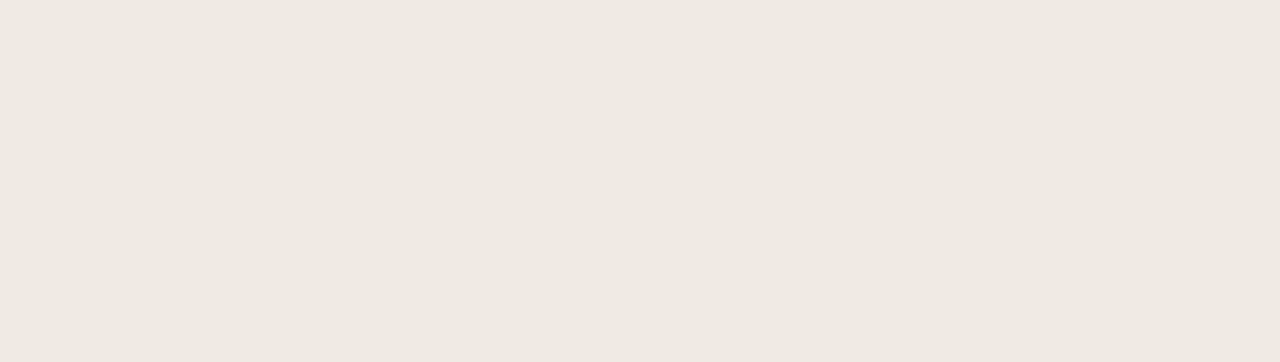
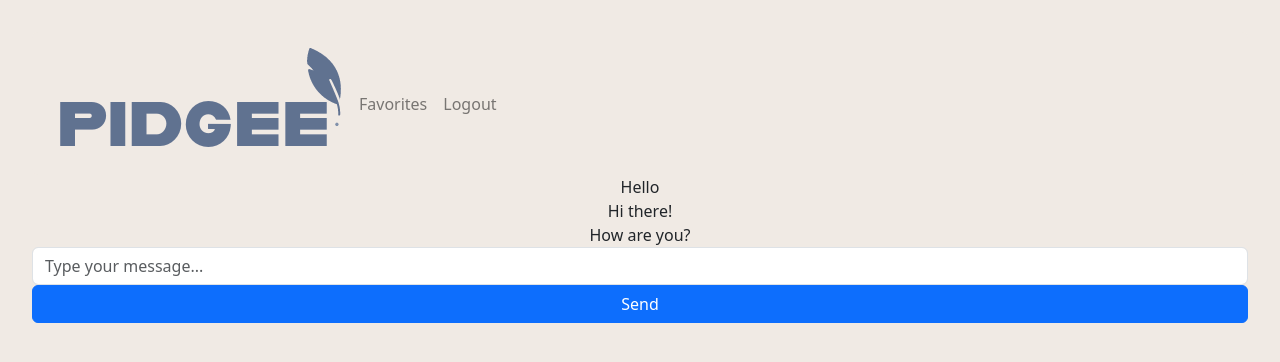
Before and after one commit to julianlosak/Pidgee, a React (Vite) app in the folder client/: page /chat in a window 1280 px wide. Before the commit this address had no page. Shown: the top 362 px of the page. Built offline with nearby package versions, Linux system fonts and the light colour scheme.

Commit message:
Added chat route and .jsx to repo for front end logic

```diff
--- a/client/src/App.jsx
+++ b/client/src/App.jsx
@@ -4,6 +4,7 @@ import {BrowserRouter, Routes, Route} from 'react-router-dom'
 import './App.css'
 import Home from './pages/home'
 import Login from './pages/login'
+import SelectedChat from './pages/selectedChat'
 
 function App() {
 
@@ -15,6 +16,7 @@ function App() {
         <Route index element={<Home />}/>
         <Route path='/home' element={<Home />}/>
         <Route path='/login' element={<Login />}/>
+        <Route path='/chat' element={<SelectedChat />}/>
         </Routes>
       </BrowserRouter>
     </div>
--- a/client/src/components/login/login.css
+++ b/client/src/components/login/login.css
@@ -1,43 +1,43 @@
-.login-btn:hover{
-    width:50%;
-    background-color:#c9d1d8;
-    color:#60718f;
-    border:#60718f
+.login-btn:hover {
+  width: 50%;
+  background-color: #c9d1d8;
+  color: #60718f;
+  border: #60718f;
 }
 
-.create-account-btn:hover{
-    width:50%;
-    background-color:#f4d3d1;
-    color:#60718f;
-    border:#60718f
+.create-account-btn:hover {
+  width: 50%;
+  background-color: #f4d3d1;
+  color: #60718f;
+  border: #60718f;
 }
 
-.login-btn{
-    width:50%;
-    background-color:#60718f;
-    color:#f4d3d1;
-    border:#60718f;
-    box-shadow:none;
+.login-btn {
+  width: 50%;
+  background-color: #60718f;
+  color: #f4d3d1;
+  border: #60718f;
+  box-shadow: none;
 }
 
-.create-account-btn{
-    width:50%;
-    background-color:#F5BBB8;
-    color:white;
-    border:#F5BBB8;
-    box-shadow:none;
+.create-account-btn {
+  width: 50%;
+  background-color: #f5bbb8;
+  color: white;
+  border: #f5bbb8;
+  box-shadow: none;
 }
 
-.create-account-btn:focus{
-    width:50%;
-    background-color:#60718f;
-    color:white;
-    border:#60718f
+.create-account-btn:focus {
+  width: 50%;
+  background-color: #60718f;
+  color: white;
+  border: #60718f;
 }
 
-.login-btn:focus{
-    width:50%;
-    background-color:#60718f;
-    color:white;
-    border:#60718f
+.login-btn:focus {
+  width: 50%;
+  background-color: #60718f;
+  color: white;
+  border: #60718f;
 }
--- a/client/src/pages/createAccount.jsx
+++ b/client/src/pages/createAccount.jsx
@@ -0,0 +1 @@
+s
--- a/client/src/pages/selectedChat.jsx
+++ b/client/src/pages/selectedChat.jsx
@@ -1,7 +1,53 @@
-import Header from './../components/header/header'
+import Header from './../components/header/header';
+import React, { useState } from 'react';
+import Button from 'react-bootstrap/Button';
+import Form from 'react-bootstrap/Form';
 
-export default function Home(){
-    return(
-        <Header></Header>
-    )
+function SelectedChat() {
+  const [messages, setMessages] = useState([
+    { text: 'Hello', sender: 'other' },
+    { text: 'Hi there!', sender: 'you' },
+    { text: 'How are you?', sender: 'other' },
+  ]);
+
+  const [newMessage, setNewMessage] = useState('');
+
+  const sendMessage = () => {
+    if (newMessage.trim() !== '') {
+      setMessages([...messages, { text: newMessage, sender: 'you' }]);
+      setNewMessage('');
+    }
+  };
+
+  return (
+    <div>
+      <Header></Header>
+      <div className="selected-chat">
+        <div className="chat-messages">
+          {messages.map((message, index) => (
+            <div
+              key={index}
+              className={`message ${message.sender === 'you' ? 'sent' : 'received'}`}
+            >
+              {message.text}
+            </div>
+          ))}
+        </div>
+
+        <div className="message-input">
+          <Form.Control
+            type="text"
+            placeholder="Type your message..."
+            value={newMessage}
+            onChange={(e) => setNewMessage(e.target.value)}
+          />
+          <Button variant="primary" onClick={sendMessage}>
+            Send
+          </Button>
+        </div>
+      </div>
+    </div>
+  );
 }
+
+export default SelectedChat;
```
